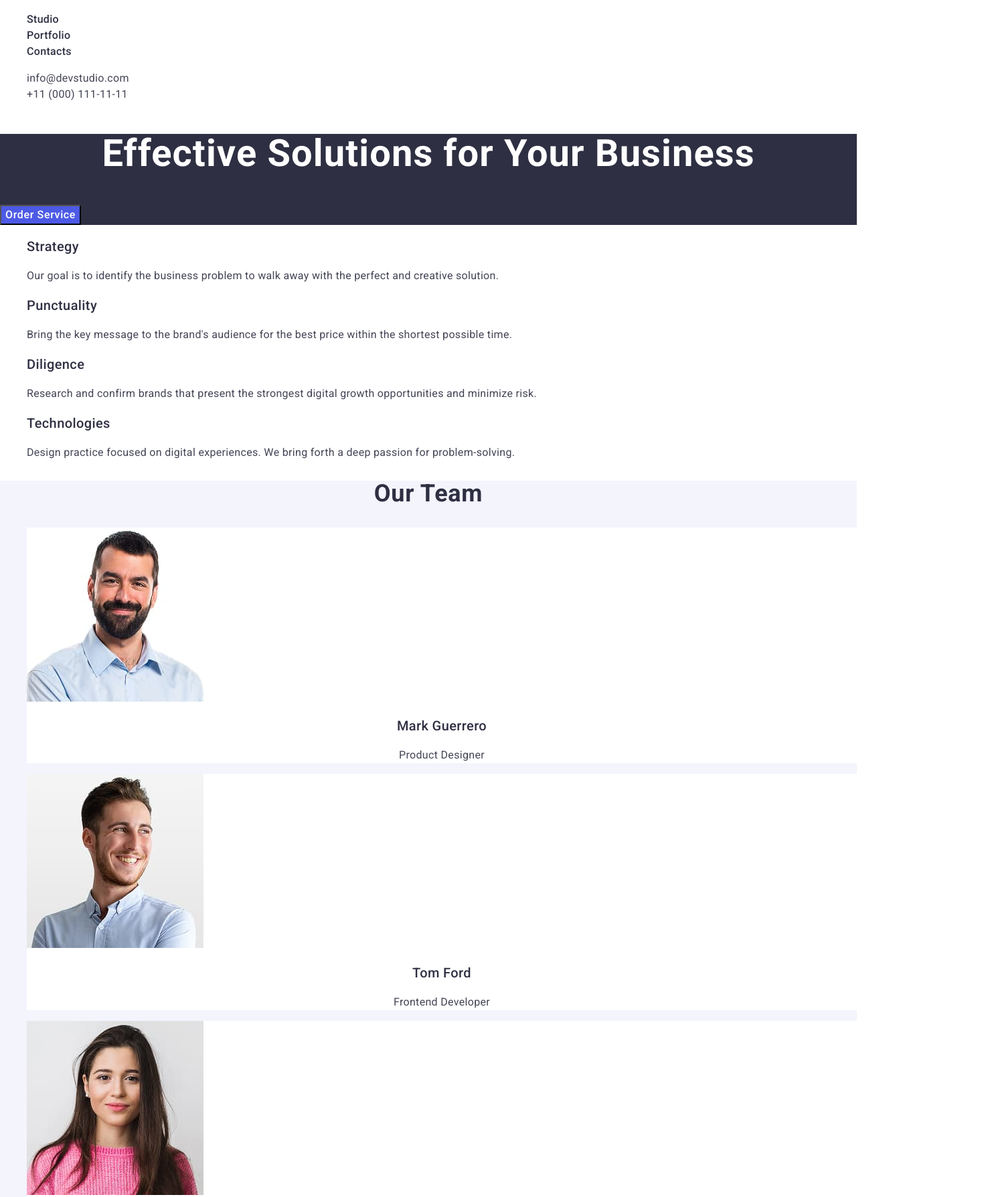
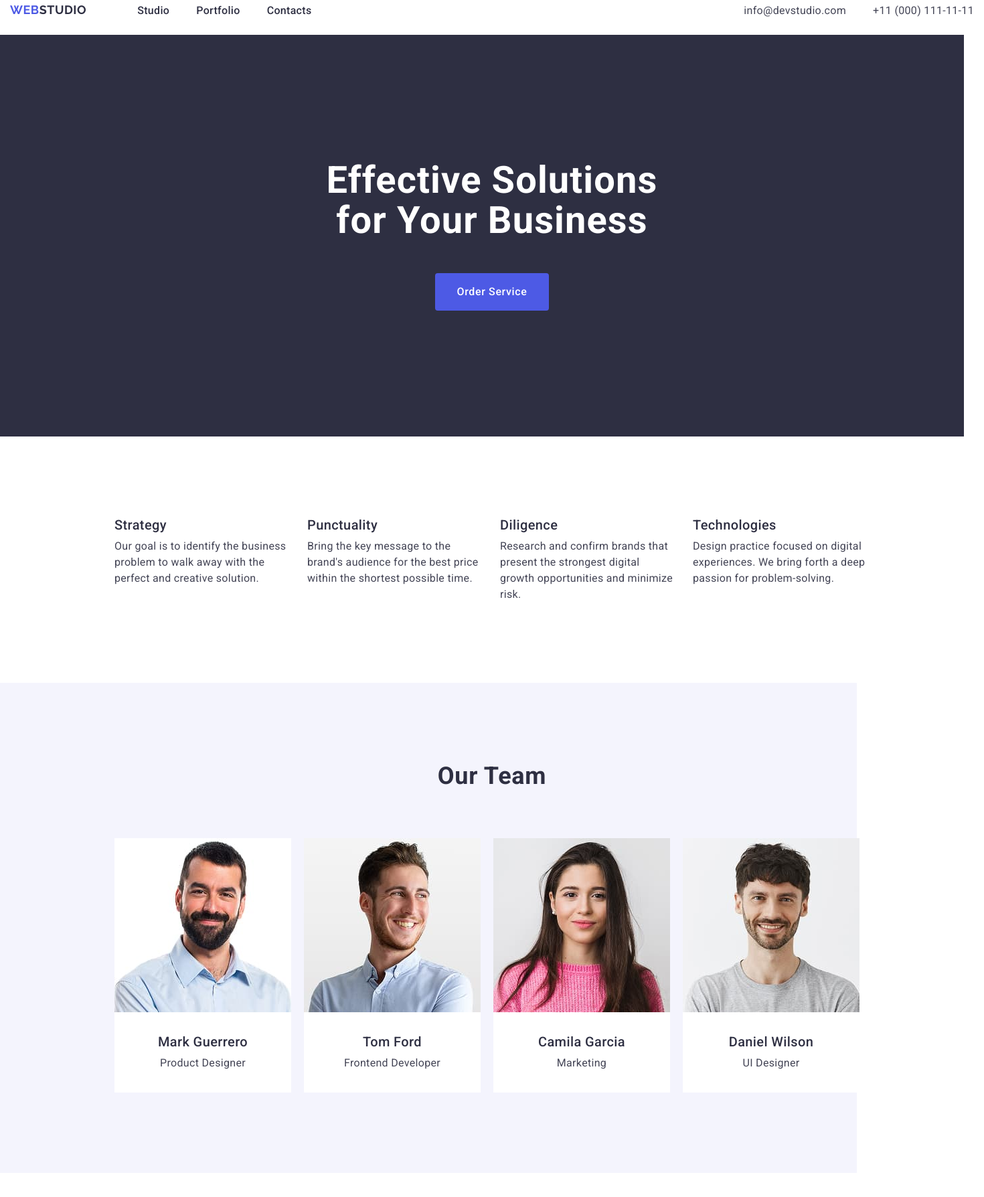
Before and after one commit to AndriiAloshin/AndriiAloshin-goit-markup-hw-03, a plain HTML site: page index.html in a window 1280 px wide. Shown: the part 20-1808 px from the top of the page at 67% size, 1470 px wide, since content can reach past the window. Drawn offline with nearby package versions, Linux system fonts and the light colour scheme.

Commit message:
three task v1

```diff
--- a/css/styles.css
+++ b/css/styles.css
@@ -1,18 +1,56 @@
+*,
+*::after,
+*::after {
+  box-sizing: border-box;
+}
+
+h1,
+h2,
+h3,
+h4,
+h5,
+h6 {
+  margin: 0;
+}
+
 ul {
   list-style-type: none;
+  margin: 0;
+  padding: 0;
+}
+
+p {
+  margin: 0;
 }
 
 a {
   text-decoration: none;
 }
 
+img {
+  display: block;
+}
+
 body {
   font-family: "Roboto", sans-serif;
   color: #434455;
   background-color: #ffffff;
+  margin: 0;
+}
+
+.container {
+  width: 1470px;
+  padding-left: 15px;
+  padding-right: 15px;
+  margin: 0 auto;
 }
 
 /* ----------------HERDER-------------- */
+
+.header {
+  padding-top: 24px;
+  padding-bottom: 24px;
+}
 
 .header-logo {
   font-family: "Raleway", sans-serif;
@@ -22,6 +60,7 @@ body {
   letter-spacing: 0.03em;
   text-transform: uppercase;
   color: #4d5ae5;
+  /* margin-right: 76px; */
 }
 .header-logo-span {
   color: #2e2f42;
@@ -38,11 +77,28 @@ body {
   color: #404bbf;
 }
 
+.header-menu-list {
+  display: flex;
+  gap: 40px;
+}
 .header-address {
   font-style: normal;
 }
 
 .header-address-list {
+  display: flex;
+  gap: 40px;
+}
+
+.header-navigation {
+  display: flex;
+  gap: 76px;
+  /* margin-right: auto; */
+}
+
+.header-container {
+  display: flex;
+  justify-content: space-between;
 }
 
 .header-address-item {
@@ -69,6 +125,9 @@ body {
 /* -------------------SLOGAN---------------- */
 .slogan {
   background-color: #2e2f42;
+  width: 1440px;
+  height: 600px;
+  margin: 0 auto;
 }
 
 .slogan-meaning {
@@ -78,6 +137,10 @@ body {
   letter-spacing: 0.02em;
   text-align: center;
   color: #fff;
+  padding-top: 188px;
+  /* margin-bottom: 48px; */
+  max-width: 496px;
+  margin: 0 auto 48px auto;
 }
 
 .slogan-button {
@@ -88,6 +151,13 @@ body {
   color: #fff;
   background: #4d5ae5;
   cursor: pointer;
+  display: flex;
+  border: none;
+  border-radius: 4px;
+  padding: 16px 32px;
+  min-width: 169px;
+  height: 56px;
+  margin: 0 auto;
 }
 
 .slogan-button:hover,
@@ -99,12 +169,19 @@ body {
 
 /* -------------------FEATURE---------------- */
 .feature {
+  padding-top: 120px;
+  padding-bottom: 120px;
 }
 .feature-title {
 }
 .feature-list {
+  padding-left: 156px;
+  padding-right: 156px;
+  display: flex;
+  gap: 24px;
 }
 .feature-list-member {
+  flex-basis: calc((100% - 72px) / 4);
 }
 .feature-list-subtitle {
   font-weight: 500;
@@ -112,6 +189,7 @@ body {
   line-height: 1.2;
   letter-spacing: 0.02em;
   color: #2e2f42;
+  margin-bottom: 8px;
 }
 .feature-list-text {
   font-size: 16px;
@@ -134,8 +212,16 @@ body {
   text-align: center;
   color: #2e2f42;
   text-transform: capitalize;
+  padding-top: 120px;
+  margin-bottom: 72px;
 }
 .team-list {
+  padding-bottom: 120px;
+  padding-right: 156px;
+  padding-left: 156px;
+  display: flex;
+  gap: 19px;
+  flex-basis: calc((100% - 57) / 4);
 }
 .team-list-item {
   background-color: #ffffff;
@@ -149,6 +235,8 @@ body {
   letter-spacing: 0.02em;
   text-align: center;
   color: #2e2f42;
+  padding-top: 32px;
+  padding-bottom: 8px;
 }
 .team-list-text {
   font-size: 16px;
@@ -156,6 +244,7 @@ body {
   letter-spacing: 0.02em;
   text-align: center;
   color: #434455;
+  padding-bottom: 32px;
 }
 
 /* -------------------TEAM---------------- */
@@ -171,10 +260,20 @@ body {
   text-align: center;
   color: #2e2f42;
   text-transform: capitalize;
+  padding-top: 120px;
+  margin-bottom: 72px;
 }
 .portfolio-list {
+  padding-bottom: 120px;
+  display: flex;
+  flex-wrap: wrap;
+  padding-left: 156px;
+  padding-right: 156px;
+  gap: 48px 20px;
+  padding-bottom: 120px;
 }
 .portfolio-list-item {
+  flex-basis: calc((100% - 120px) / 6);
 }
 .portfolio-list-pic {
 }
@@ -184,12 +283,16 @@ body {
   line-height: 1.2;
   letter-spacing: 0.02em;
   color: #2e2f42;
+  padding-left: 16px;
+  padding-top: 16px;
 }
 .portfolio-list-text {
   font-size: 16px;
   line-height: 1.5;
   letter-spacing: 0.02em;
   color: #434455;
+  padding-left: 16px;
+  padding-top: 8px;
 }
 /* -------------------PORTFOLIO---------------- */
 
@@ -205,6 +308,10 @@ body {
   text-transform: uppercase;
   color: #4d5ae5;
 }
+.footer-container {
+  padding-top: 100px;
+  padding-left: 156px;
+}
 .futer-logo-span {
   color: #f4f4fd;
 }
@@ -213,4 +320,7 @@ body {
   line-height: 1.5;
   letter-spacing: 0.02em;
   color: #f4f4fd;
+  width: 264px;
+  padding-top: 17px;
+  padding-bottom: 100px;
 }
--- a/index.html
+++ b/index.html
@@ -18,6 +18,7 @@
   </head>
   <body>
     <header class="header">
+      <div class="container header-container">
         <nav class="header-navigation">
           <a href="./index.html" class="header-logo"
             >Web<span class="header-logo-span">Studio</span></a
@@ -44,20 +45,24 @@
             </li>
           </ul>
         </address>
+      </div>
     </header>
     <main>
       <section class="slogan" id="slogan">
+        <div class="container">
           <h1 class="slogan-meaning">Effective Solutions for Your Business</h1>
           <button type="button" class="slogan-button">Order Service</button>
+        </div>
       </section>
       <section class="feature">
+        <div class="container">
           <h2 hidden class="feature-title">Section two</h2>
           <ul class="feature-list">
             <li class="feature-list-member">
               <h3 class="feature-list-subtitle">Strategy</h3>
               <p class="feature-list-text">
-              Our goal is to identify the business problem to walk away with the
-              perfect and creative solution.
+                Our goal is to identify the business problem to walk away with
+                the perfect and creative solution.
               </p>
             </li>
             <li class="feature-list-member">
@@ -82,8 +87,10 @@
               </p>
             </li>
           </ul>
+        </div>
       </section>
       <section class="team" id="team">
+        <div class="container">
           <h2 class="team-title">Our Team</h2>
           <ul class="team-list">
             <li class="team-list-item">
@@ -127,8 +134,10 @@
               <p class="team-list-text">UI Designer</p>
             </li>
           </ul>
+        </div>
       </section>
       <section class="portfolio">
+        <div class="container">
           <h2 class="portfolio-title">Our Portfolio</h2>
           <ul class="portfolio-list">
             <li class="portfolio-list-item">
@@ -192,16 +201,19 @@
               <p class="portfolio-list-text">Marketing</p>
             </li>
           </ul>
+        </div>
       </section>
     </main>
     <footer class="footer">
+      <div class="container footer-container">
         <a class="footer-link" href="./index.html"
           >Web<span class="futer-logo-span">Studio</span></a
         >
         <p class="footer-text">
-        Increase the flow of customers and sales for your business with digital
-        marketing & growth solutions.
+          Increase the flow of customers and sales for your business with
+          digital marketing & growth solutions.
         </p>
+      </div>
     </footer>
   </body>
 </html>
```
Lines whose indentation alone changed are shown as unchanged.
